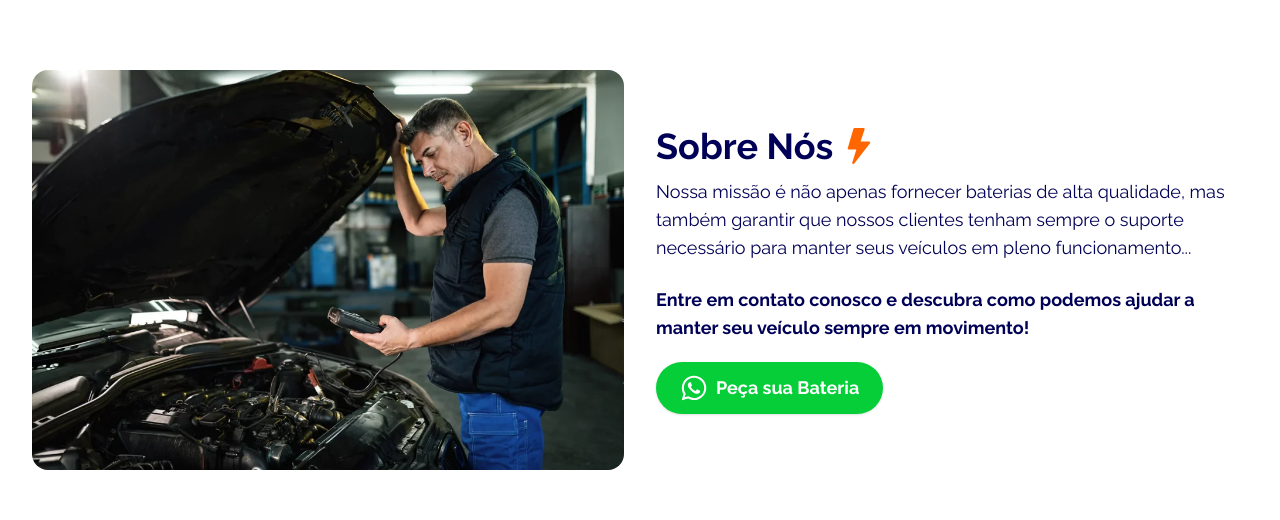
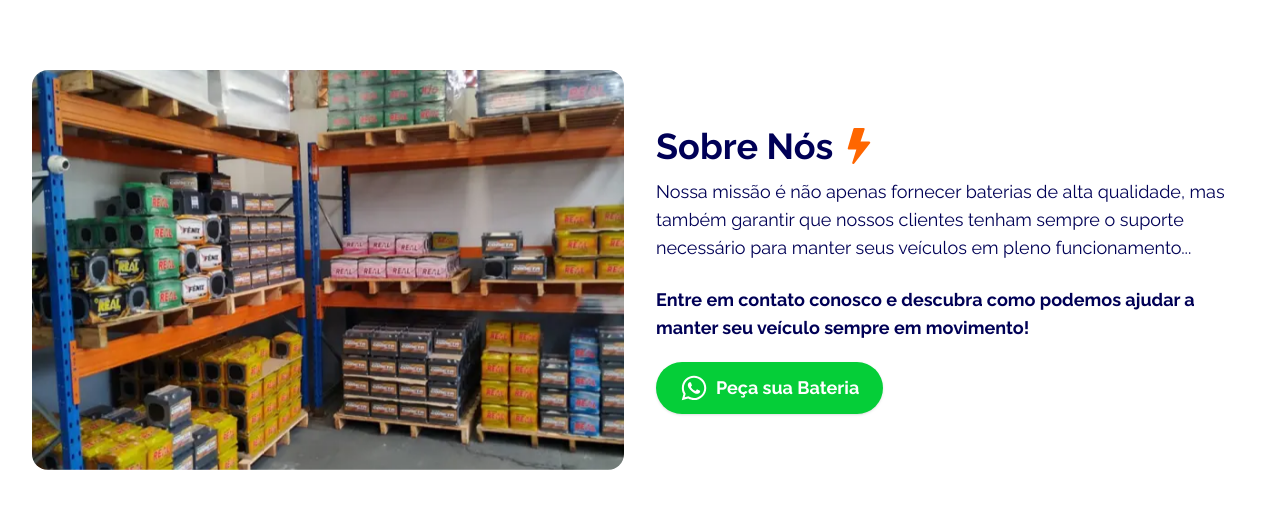
Before and after one commit to marcoslongo/realmais, a Next.js app: page /curitiba in a window 1280 px wide. Shown: the part 826-1346 px from the top of the page. Built offline with nearby package versions, Linux system fonts and the light colour scheme.

Commit message:
novos estilos

```diff
--- a/app/curitiba/page.tsx
+++ b/app/curitiba/page.tsx
@@ -25,6 +25,7 @@ export default function Home() {
       <Sobre
         texto={siteData.Sobre.texto}
         whatsapp={siteData.Sobre.whatsapp}
+        images={siteData.Sobre.images}
       />
       <Escolhas />
       <Localizacao
--- a/app/francisco-beltrao/page.tsx
+++ b/app/francisco-beltrao/page.tsx
@@ -25,7 +25,6 @@ export default function Home() {
       <Sobre
         texto={siteData.Sobre.texto}
         whatsapp={siteData.Sobre.whatsapp}
-        images={siteData.Sobre.images}
       />
       <Escolhas />
       <Localizacao
```
